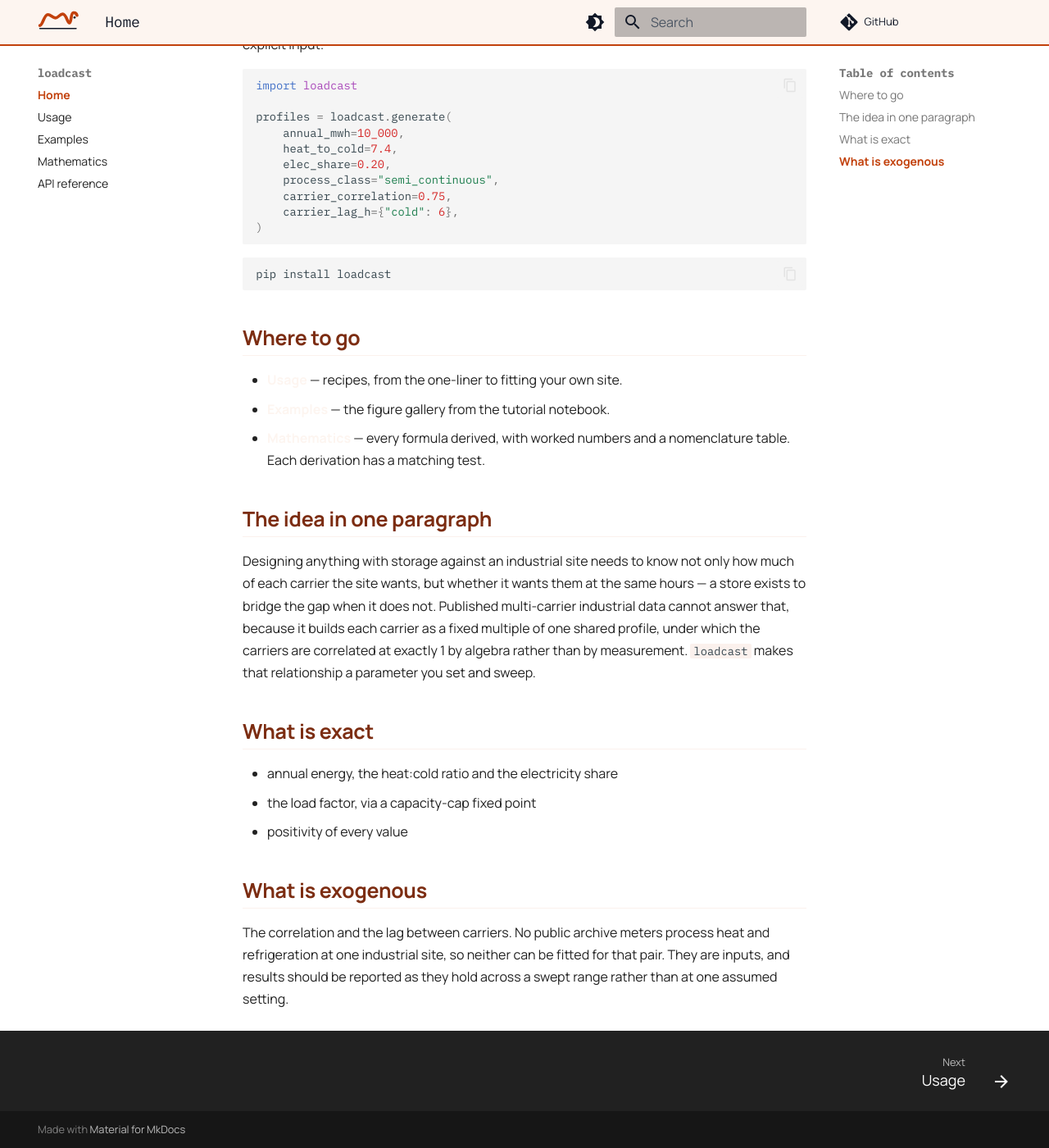
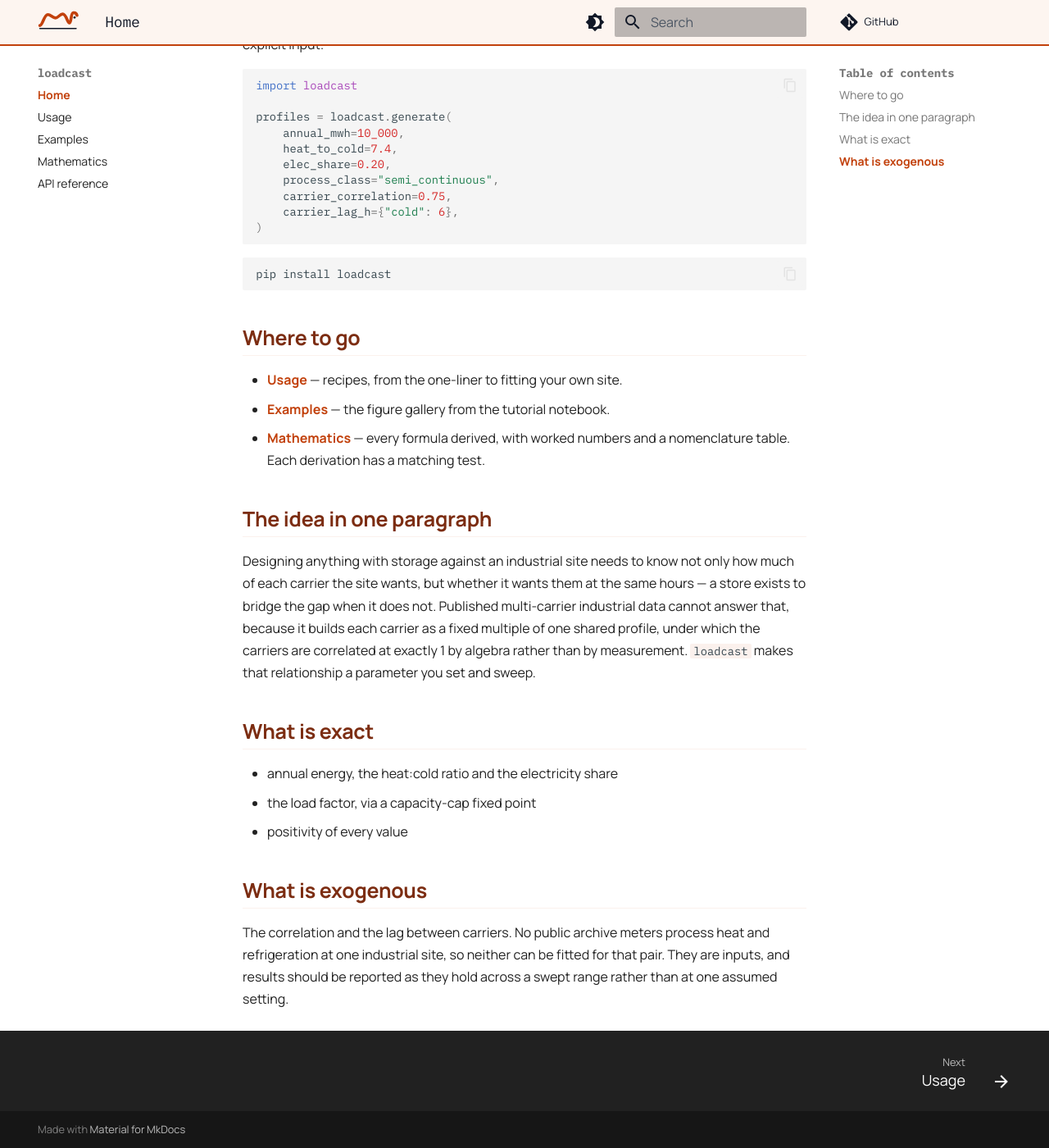
Before and after one commit to Matt-haug/loadcast, an MkDocs documentation site: the page built from docs/index.md, in a window 1280 px wide and 1400 px high, scrolled down 342 px. Shown: the whole window at 82% size. Built offline with MkDocs 1.6.1 and Material for MkDocs 9.7.7, drawn with Linux system fonts in a browser that asks for light colours; comment, search, counter and statistics services are not loaded.

Commit message:
Docs: links in the package colour, not the header's wash
Material sets the link colour to the primary colour inside its
colour-scheme rule, which overrode the stylesheet's :root value; with
the primary colour now the header's near-white wash, links were white
on white until hovered. The colours are declared on the colour-scheme
rule as well, so the stylesheet's values win.

Co-Authored-By: Claude Opus 5.5 <noreply@anthropic.com>

```diff
--- a/docs/assets/extra.css
+++ b/docs/assets/extra.css
@@ -1,7 +1,7 @@
 /* Quiet and scientific: ink on a faint wash of the package colour, the colour
    itself for the header rule, links, section headings and highlights.
    Manrope for reading, IBM Plex Mono (the logo's face) for short labels and code. */
-:root {
+:root, [data-md-color-scheme="default"] {
   --pkg: #C2410C;
   --pkg-deep: #7C2D12;
   --pkg-soft: #C2410C12;
```
